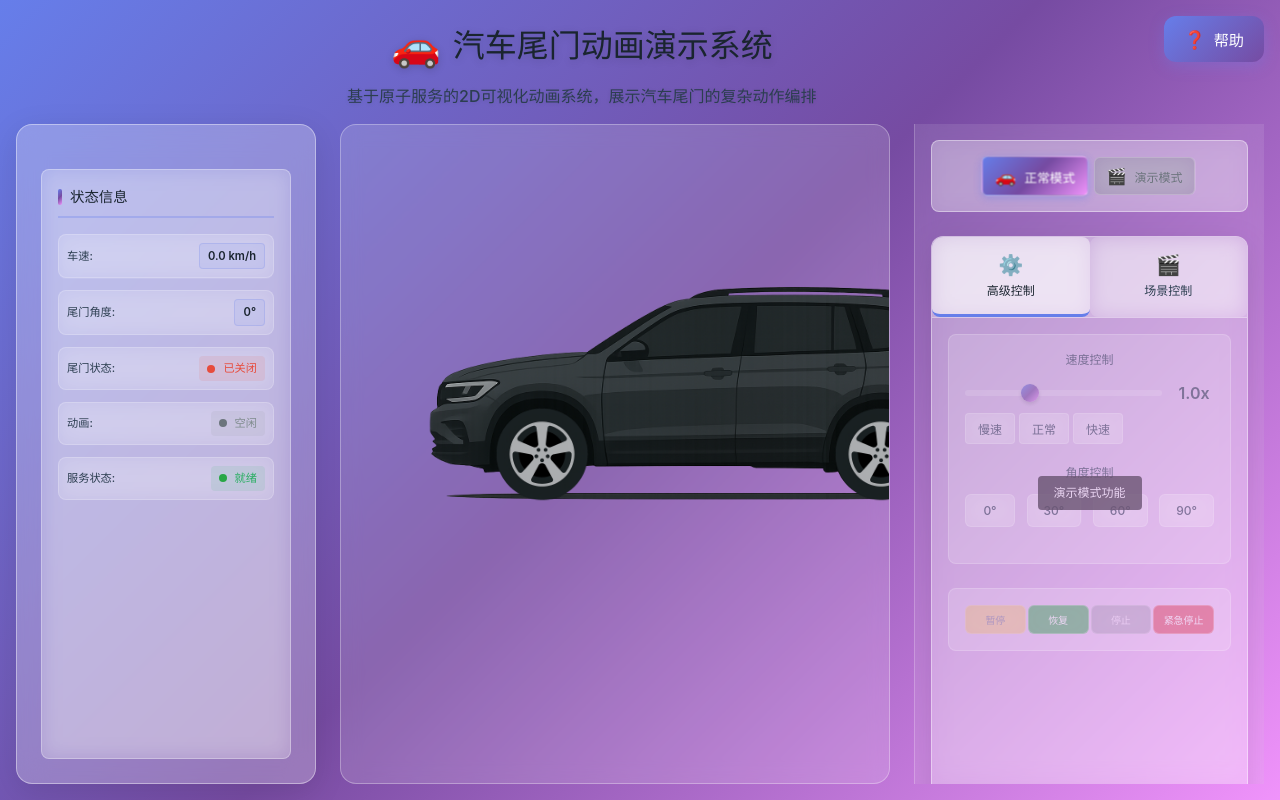
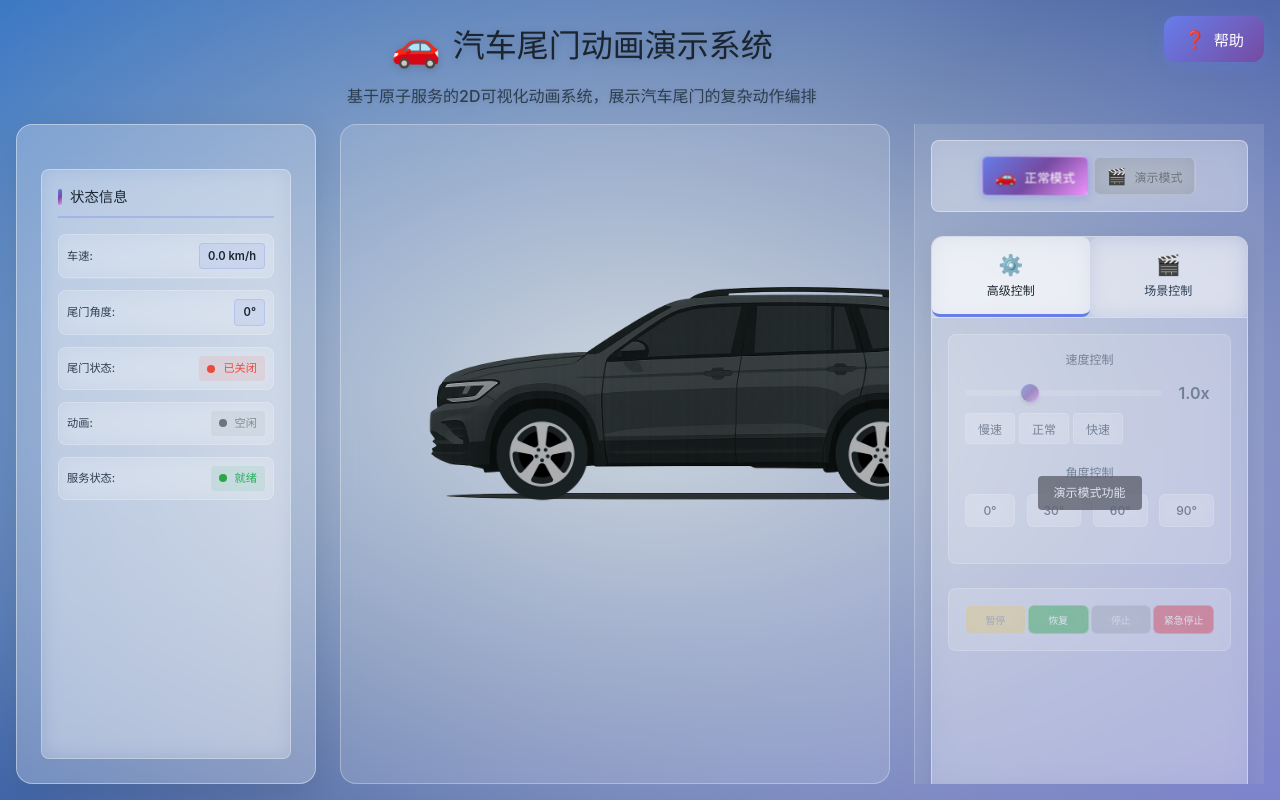
Before and after one commit to yyxxrr739/scratch4llm, a React (Vite) app: page / in a window 1280 px wide. Built offline with nearby package versions, Linux system fonts and the light colour scheme.

Commit message:
Add App.css for styling and update App.jsx to use new container class

```diff
--- /dev/null
+++ b/src/App.css
@@ -0,0 +1,6 @@
+.app-container {
+  text-align: center;
+  background: radial-gradient(ellipse at center, #c7d1da, #1373a084);
+  min-height: 100vh;
+  display: flex;
+}
--- a/src/App.jsx
+++ b/src/App.jsx
@@ -1,8 +1,9 @@
 import AnimationManager from './components/AnimationManager'
+import './App.css'
 
 function App() {
   return (
-    <div className="app">
+    <div className="app-container">
       <AnimationManager />
     </div>
   )
```
